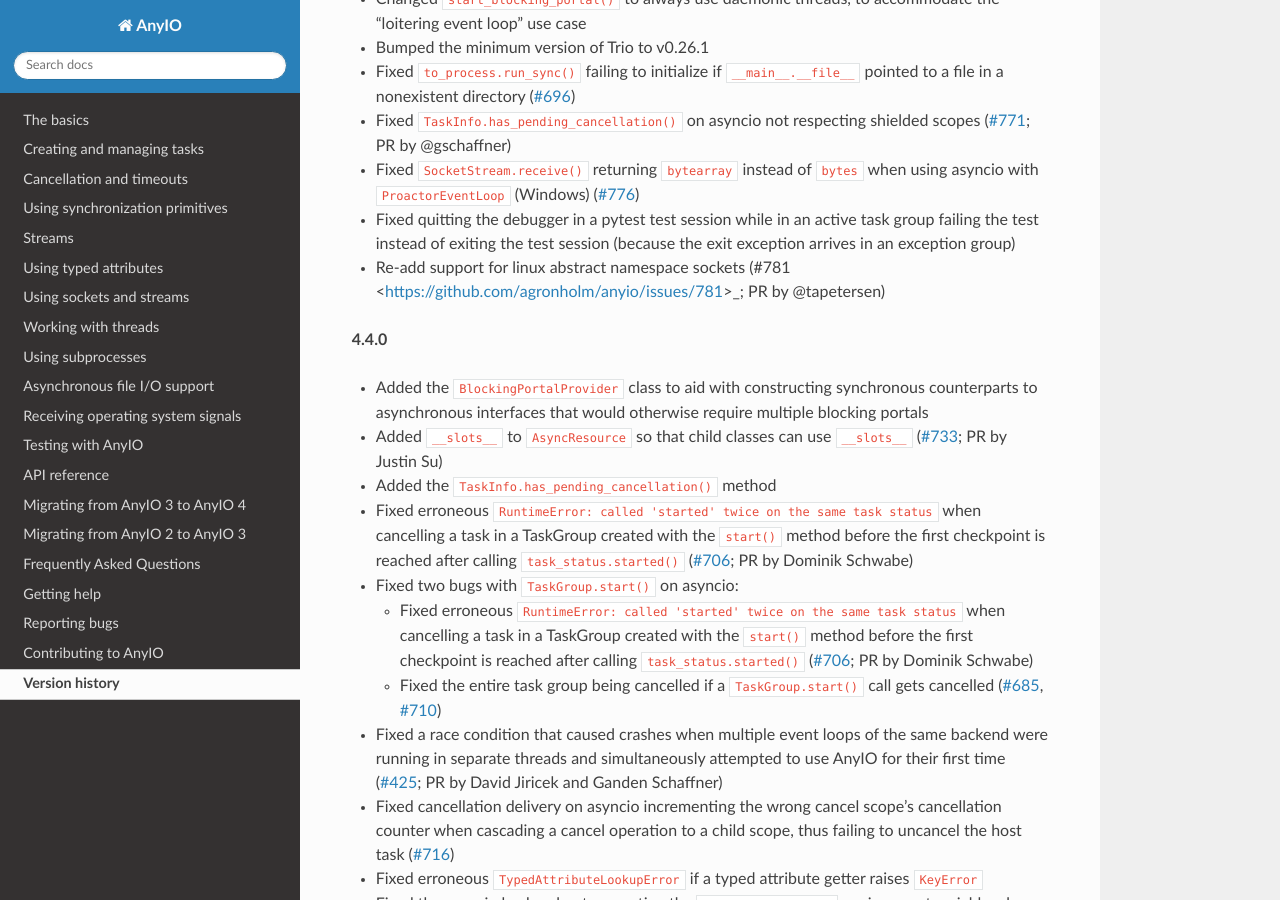
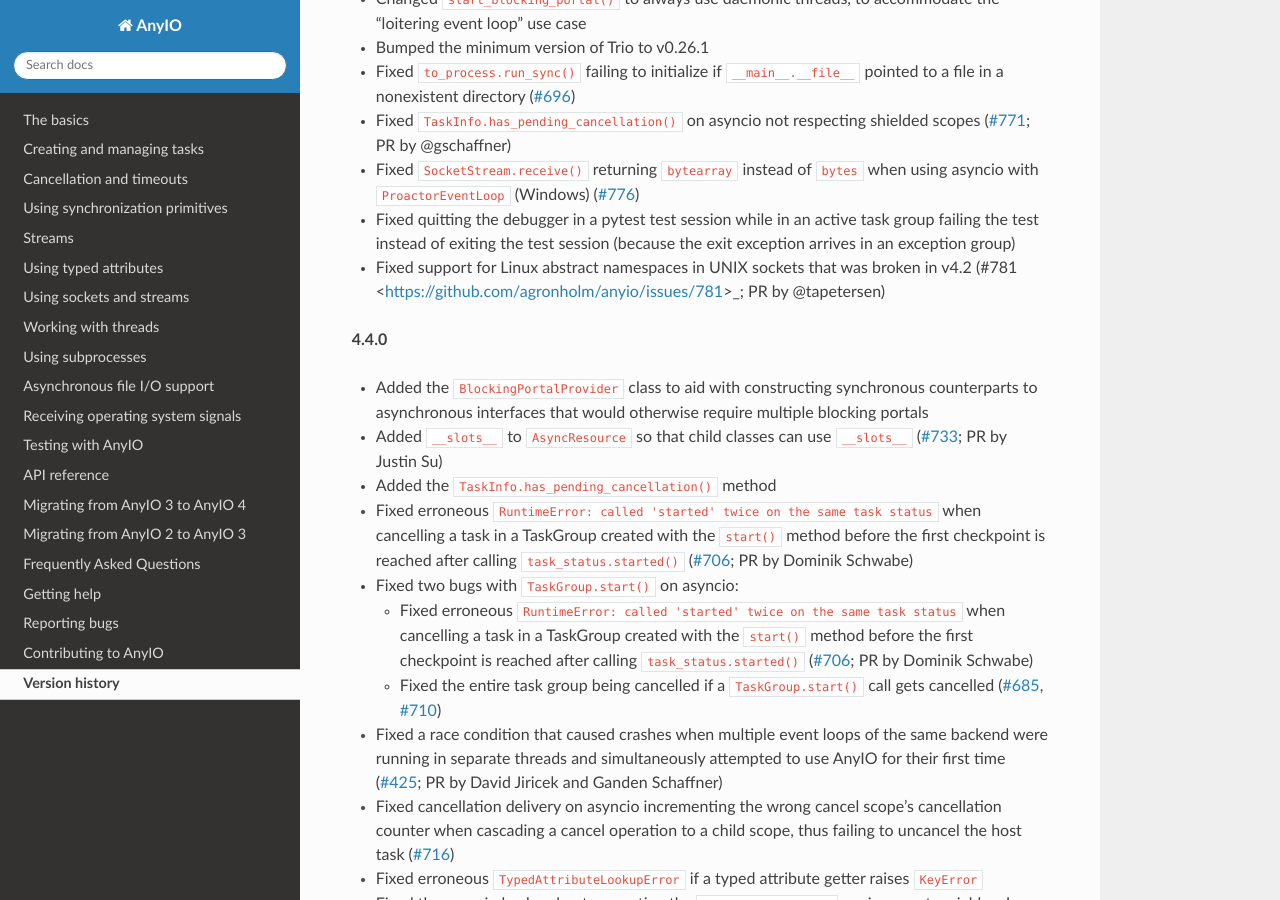
Before and after one commit to agronholm/anyio, a Sphinx documentation site: the page built from docs/versionhistory.rst, in a window 1280 px wide and 900 px high, scrolled down 615 px. Built offline with Sphinx 7.4.7 and the Read the Docs theme 2.0.0, drawn with Linux system fonts in a browser that asks for light colours; the version number could not be read and is left out.

Commit message:
Updated changelog entry to reflect it fixes a regression

```diff
--- a/docs/versionhistory.rst
+++ b/docs/versionhistory.rst
@@ -37,8 +37,8 @@ This library adheres to `Semantic Versioning 2.0 <http://semver.org/>`_.
 - Fixed quitting the debugger in a pytest test session while in an active task group
   failing the test instead of exiting the test session (because the exit exception
   arrives in an exception group)
-- Re-add support for linux abstract namespace sockets (#781
-  <https://github.com/agronholm/anyio/issues/781>_; PR by @tapetersen)
+- Fixed support for Linux abstract namespaces in UNIX sockets that was broken in v4.2
+  (#781 <https://github.com/agronholm/anyio/issues/781>_; PR by @tapetersen)
 
 **4.4.0**
 
```
